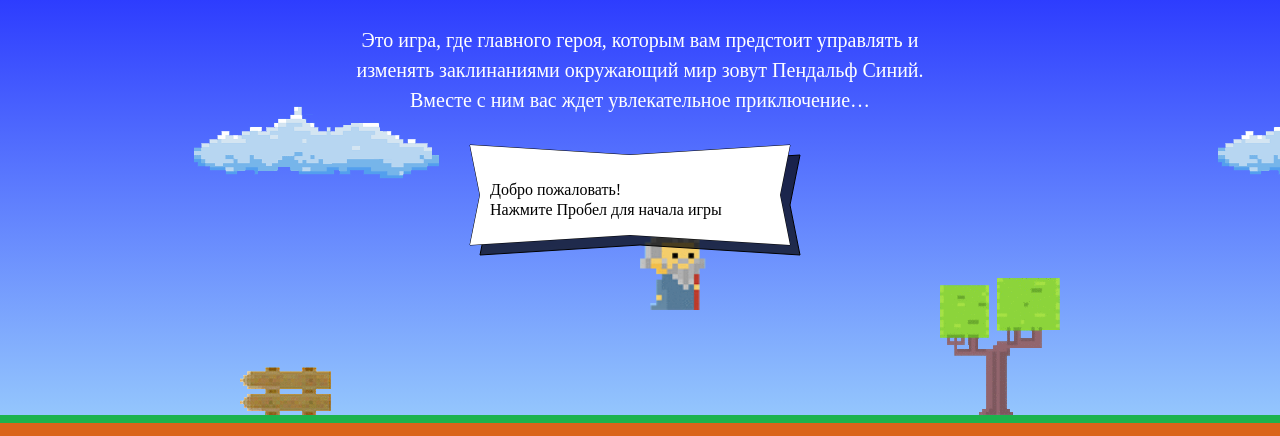
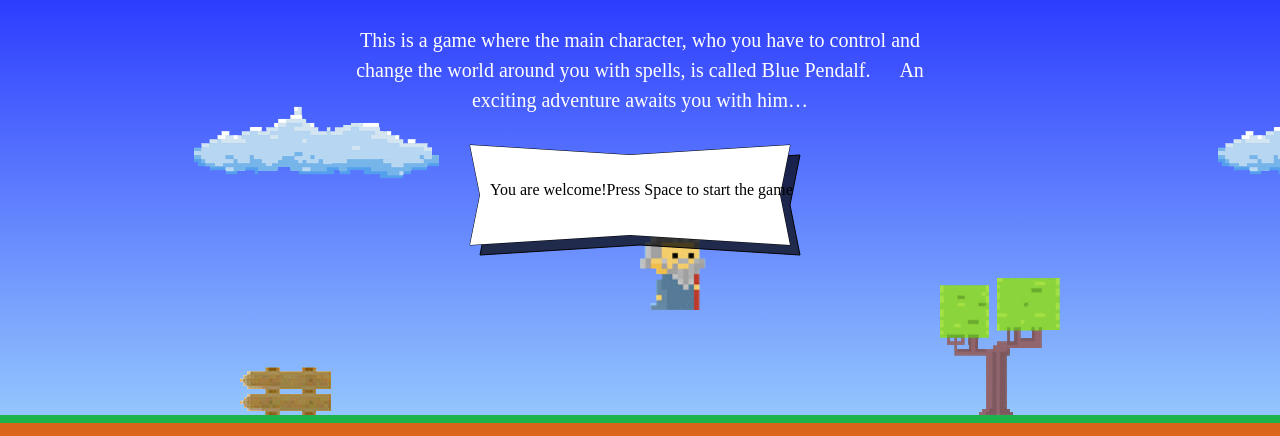
Before and after one commit to apavlushina/Code_and_magic, a plain HTML site: page index.html in a window 1280 px wide. Shown: the part 184-620 px from the top of the page. Drawn offline with Linux system fonts and the light colour scheme; a web font is replaced by a local one.

Commit message:
Some translations

```diff
--- a/index.html
+++ b/index.html
@@ -55,9 +55,8 @@
     <img src="img/title-site.png" alt="Code and magick">
   </h1>
   <p class="header-description">
-    Это игра, где главного героя, которым вам предстоит управлять и изменять заклинаниями окружающий мир зовут
-    Пендальф Синий.
-    Вместе с ним вас ждет увлекательное приключение&hellip;
+    This is a game where the main character, who you have to control and change the world around you with spells, is called Blue Pendalf.
+     An exciting adventure awaits you with him&hellip;
   </p>
 
   <div class="demo"></div>
@@ -83,7 +82,7 @@
         <label>
           <input type="text" name="username"
                 minlength="2"  maxlength="25" required
-                 class="setup-user-name" value="Синий Пендальф"/>
+                 class="setup-user-name" value="Blue Pendalf"/>
         </label>
       </div>
 
--- a/js/game.js
+++ b/js/game.js
@@ -451,16 +451,16 @@ window.Game = (function () {
             }));
             return;
           }
-          message = 'Вы победили Газебо!\nУра!';
+          message = 'You defeated Gazebo!\nHurra!';
           break;
         case Verdict.FAIL:
-          message = 'Вы проиграли!';
+          message = 'You lost the game!';
           break;
         case Verdict.PAUSE:
-          message = 'Игра на паузе!\nНажмите Пробел, чтобы продолжить';
+          message = 'Game is stopped!\nPlease press Space to continue';
           break;
         case Verdict.INTRO:
-          message = 'Добро пожаловать!\nНажмите Пробел для начала игры';
+          message = 'You are welcome!\Press Space to start the game';
           break;
       }
 
```
